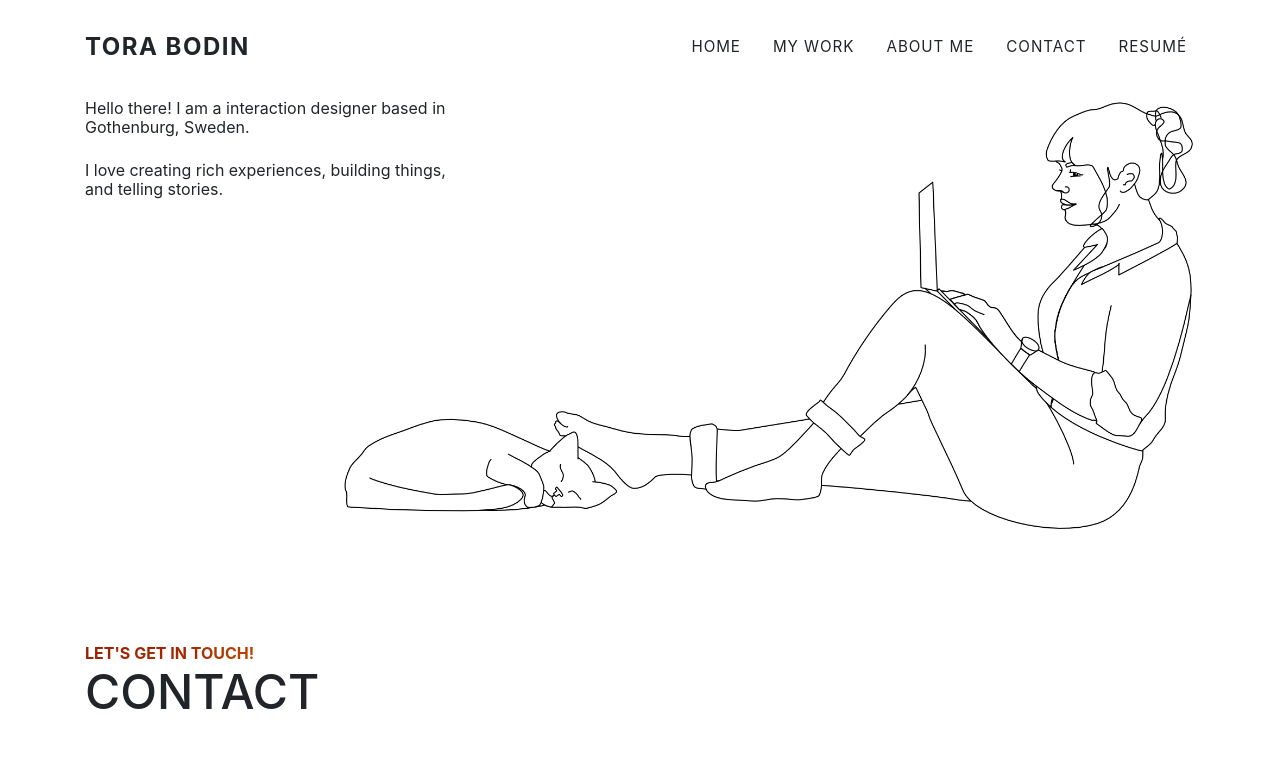
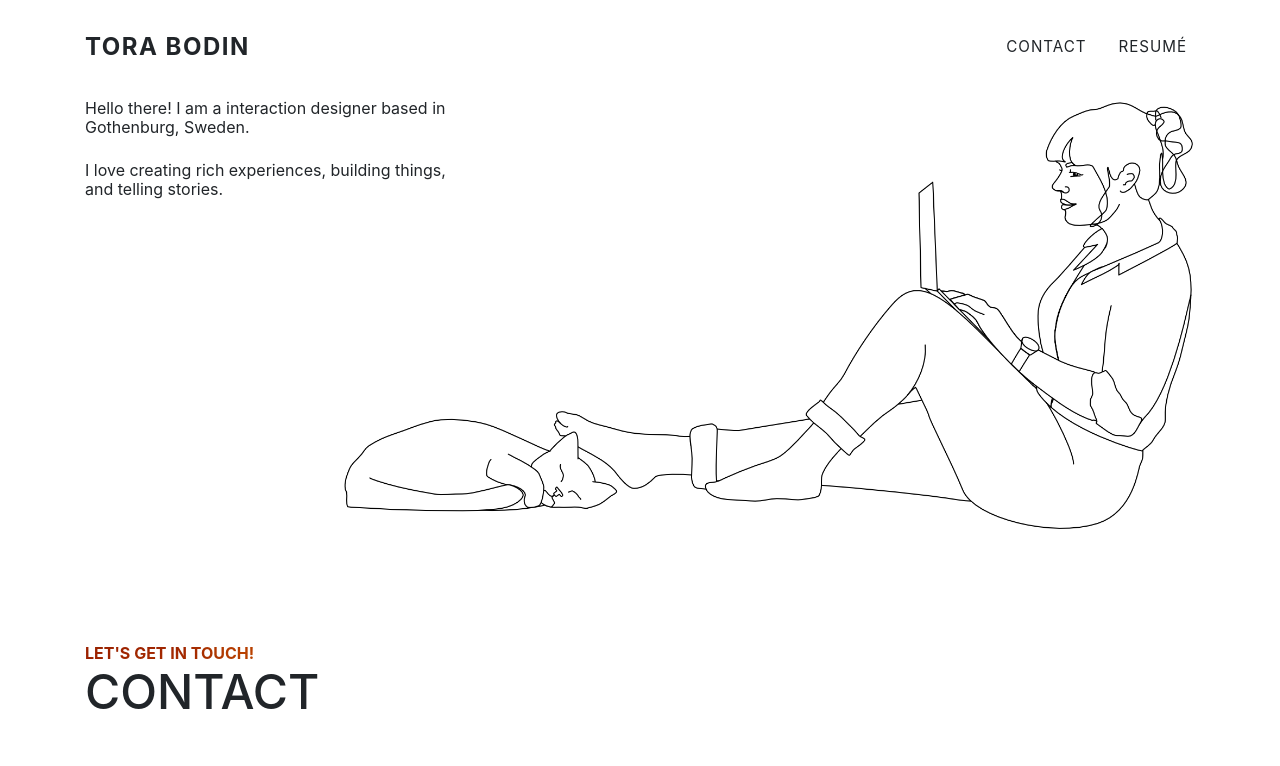
Before and after one commit to ToraBodin/torabodin.github.io, a website with bundled scripts: page index.html in a window 1280 px wide. Shown: the top 766 px of the page. Built offline with nearby package versions, Linux system fonts and the light colour scheme.

Commit message:
Update index.html
Remove menu items

```diff
--- a/index.html
+++ b/index.html
@@ -41,9 +41,7 @@
       </button>
       <div class="collapse navbar-collapse" id="navbarResponsive">
         <ul class="navbar-nav text-uppercase ml-auto">
-          <li class="nav-item"><a class="nav-link js-scroll-trigger" href="#home">Home</a></li>
-          <li class="nav-item"><a class="nav-link js-scroll-trigger" href="#my-work">My work</a></li>
-          <li class="nav-item"><a class="nav-link js-scroll-trigger" href="#about-me">About me</a></li>
+
           <li class="nav-item"><a class="nav-link js-scroll-trigger" href="#contact">Contact</a></li>
           <li class="nav-item"><a class="nav-link js-scroll-trigger" href="pdf/ToraBodin_CV.pdf">Resumé</a></li>
 
```
